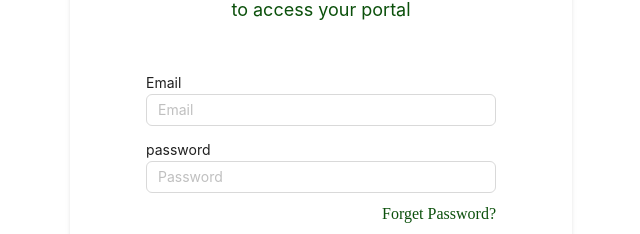
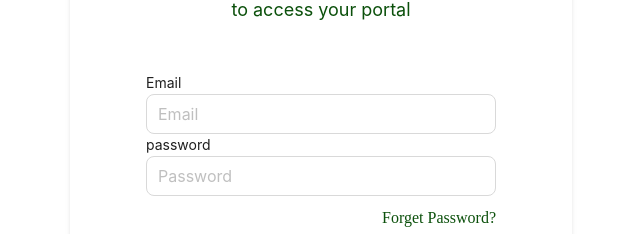
Before and after one commit to Pallab6Sense/Charge-On-Site, a Next.js app: page / in a window 1280 px wide. Shown: the part 477-711 px from the top of the page, without its empty margins (319-959 px from the left). Built offline with nearby package versions, Linux system fonts and the light colour scheme.

Commit message:
Done post request with RTK and Axios

```diff
--- a/Components/AntLogInForm.jsx
+++ b/Components/AntLogInForm.jsx
@@ -1,23 +1,36 @@
-import React, { useEffect } from 'react';
-import { Button, Input, Typography } from 'antd';
+import React, { useEffect, useState } from 'react';
+import { Button, Input, Spin, Typography, notification } from 'antd';
 const { Text } = Typography;
 import { useRouter } from 'next/router';
 import { useDispatch, useSelector } from 'react-redux';
 import { login } from '@/Redux/actions';
 
 function AntLogInForm() {
+  const [api, contextHolder] = notification.useNotification();
+
+  const openNotification = (placement) => {
+    api.info({
+      description: 'Please provide a valid email and password',
+      placement,
+      className: 'ant-notification',
+      closeIcon: '',
+    });
+  };
+
   const router = useRouter();
-  const redirect = () => {
-    router.push('/welcome');
-  };
 
   const dispatch = useDispatch();
   const userDetails = useSelector((state) => state.user.user);
 
-  const email = 'jo@email.com';
-  const password = '2&57DyhUTH1c';
+  const [email, setEmail] = useState('');
+  const [password, setPassword] = useState('');
   const type = 'email';
 
+  const handleClick = () => {
+    email === 'jo@email.com' && password === '2&57DyhUTH1c' && type === 'email'
+      ? router.push('/welcome')
+      : openNotification('top');
+  };
   const handleSubmit = (e) => {
     e.preventDefault();
     const credentials = {
@@ -33,26 +46,41 @@ function AntLogInForm() {
   }, [userDetails]);
 
   return (
+    <>
       <form onSubmit={handleSubmit}>
         <div className="email">
           <Text>Email</Text>
-        <Input placeholder="Email" />
+          <Input
+            size="large"
+            placeholder="Email"
+            value={email}
+            onChange={(e) => {
+              setEmail(e.target.value);
+            }}
+          />
         </div>
 
         <div className="password">
           <Text>password</Text>
-        <Input placeholder="Password" />
+          <Input
+            size="large"
+            placeholder="Password"
+            value={password}
+            onChange={(e) => {
+              setPassword(e.target.value);
+            }}
+          />
         </div>
 
         <div className="frgt-pass">
           <p>Forget Password?</p>
         </div>
 
-      <Button className="ant-btn" onClick={redirect} htmlType="submit">
+        <Button className="ant-btn" onClick={handleClick} htmlType="submit">
           Log In
         </Button>
-
       </form>
+    </>
   );
 }
 
--- a/Components/LoginForm.jsx
+++ b/Components/LoginForm.jsx
@@ -1,12 +1,15 @@
 /* eslint-disable @next/next/no-img-element */
 import React from 'react';
-import { Button, Input, Typography } from 'antd';
+import { Spin, Typography } from 'antd';
 import AntLogInForm from './AntLogInForm';
+import { useSelector } from 'react-redux';
 const { Title, Text } = Typography;
 function LoginForm() {
+
   return (
     <>
       <div className="form-div">
+
         <div className="content">
           <div className="img">
             <img src="cosLogo3.png" alt="" />
--- a/Redux/store.js
+++ b/Redux/store.js
@@ -1,11 +1,11 @@
-import userSlice from "./userSlice";
+import userSlice from './userSlice';
 
-const { configureStore } = require("@reduxjs/toolkit");
+const { configureStore } = require('@reduxjs/toolkit');
 
-const store=configureStore({
-    reducer:{
-        user:userSlice.reducer
-    },
+const store = configureStore({
+  reducer: {
+    user: userSlice.reducer,
+  },
 });
 
-export default  store;
+export default store;
--- a/pages/index.js
+++ b/pages/index.js
@@ -1,16 +1,22 @@
-import LoginForm from '@/Components/LoginForm'
-import Head from 'next/head'
+import LoginForm from '@/Components/LoginForm';
+import { Spin } from 'antd';
+import Head from 'next/head';
+import { useSelector } from 'react-redux';
 
 export default function Home() {
-  return <>
+  const loading = useSelector((state) => state.user.loading);
+
+  return (
+    <>
       <Head>
-      <title>Create Next App</title>
+        <title>Redux Toolkit Post Request</title>
         <meta name="description" content="Generated by create next app" />
         <meta name="viewport" content="width=device-width, initial-scale=1" />
         <link rel="icon" href="/favicon.ico" />
       </Head>
       <div className="container">
-    <LoginForm />
+        {loading ? <Spin size="large" tip="Loading"></Spin> : <LoginForm />}
       </div>
     </>
+  );
 }
--- a/styles/globals.css
+++ b/styles/globals.css
@@ -1,10 +1,10 @@
-
 * {
   box-sizing: border-box;
   padding: 0;
   margin: 0;
 }
-.container{
+
+.container {
   display: grid;
   max-width: 580px;
   margin: auto;
@@ -14,7 +14,7 @@
 }
 
 
-.form-div{
+.form-div {
   display: flex;
   justify-content: center;
   flex-direction: column;
@@ -25,18 +25,22 @@
   padding-top: 3rem;
   padding-bottom: 3rem;
 }
-.content{
+
+.content {
   max-width: 350px;
   margin: auto;
 }
-.img{
+
+.img {
   display: flex;
   justify-content: center;
 }
-.img img{
+
+.img img {
   width: 80%;
 }
-.description{
+
+.description {
   display: grid;
   justify-content: center;
   justify-items: center;
@@ -44,46 +48,56 @@
   padding-top: 3rem;
   text-align: center;
 }
-.ant-text{
+
+.ant-text {
   color: rgb(11, 80, 11);
-  font-size: clamp(16px,.5rem + 1vw,18px);
+  font-size: clamp(16px, .5rem + 1vw, 18px);
 }
-.frgt-pass{
+
+.frgt-pass {
   color: rgb(11, 80, 11);
   display: flex;
   justify-content: flex-end;
+  padding-bottom: .8rem;
 }
-.ant-btn{
+
+.ant-btn {
   background-color: rgb(11, 80, 11);
   width: 100%;
   color: white;
 }
-.email{
+
+.password {
   padding-bottom: .8rem;
 }
-.password{
-  padding-bottom: .8rem;
-}
-.frgt-pass{
-  padding-bottom: .8rem;
-}
-.ant-btn:hover{
+
+
+.ant-btn:hover {
   cursor: pointer;
   color: white;
 }
 
-.frgt-pass:hover{
+.frgt-pass:hover {
   cursor: pointer;
 }
-.welcome-div{
+
+.welcome-div {
   display: flex;
   justify-content: center;
   max-width: fit-content;
   margin: 15rem auto;
 }
 
+.ant-notification {
+  /* background-color: #f2f2f2; */
+  color: red;
+  display: flex;
+  justify-content: space-between;
+  top: 100px;
+}
+
 @media screen and (max-width: 768px) {
-  .content{
+  .content {
     max-width: 350px;
     margin: 1rem;
   }
```
Lines whose indentation alone changed are shown as unchanged.
